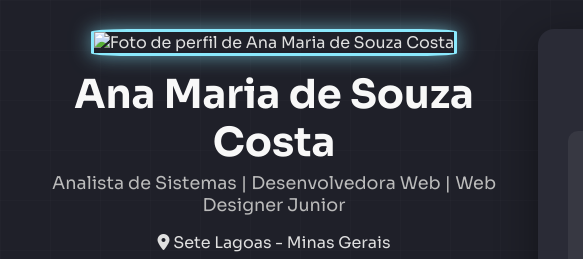
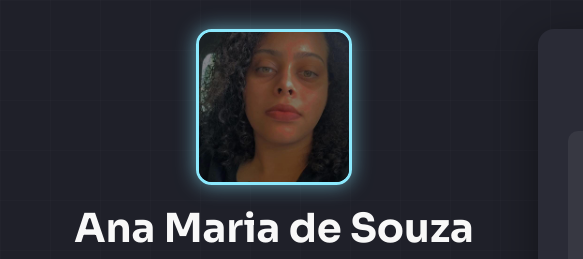
Before and after one commit to anacostasouza/perfil, a plain HTML site: page index.html in a window 1280 px wide. Shown: the top 259 px of the page, 0-583 px from the left. Drawn offline with Linux system fonts and the light colour scheme; the site is published under a folder, as on GitHub Pages, so addresses that start at the root find nothing.

Commit message:
Update index.html

```diff
--- a/index.html
+++ b/index.html
@@ -9,14 +9,14 @@
     <link rel="stylesheet" href="style.css">
     <link href="https://fonts.googleapis.com/css2?family=Sora:wght@400;700&display=swap" rel="stylesheet">
     <link href="https://cdnjs.cloudflare.com/ajax/libs/font-awesome/6.0.0-beta3/css/all.min.css" rel="stylesheet">
-    <link rel="icon" type="image/svg+xml" href="/assets/icon.png" />
+    <link rel="icon" type="image/svg+xml" href="assets/icon.png" />
 </head>
 
 <body>
     <div class="main-layout">
         <aside class="left-panel">
             <div class="profile-summary">
-                <img src="/assets/imagens/anasouza.jpeg" alt="Foto de perfil de Ana Maria de Souza Costa" class="profile-photo">
+                <img src="assets/imagens/anasouza.jpeg" alt="Foto de perfil de Ana Maria de Souza Costa" class="profile-photo">
                 <h1>Ana Maria de Souza Costa</h1>
                 <p class="role">Analista de Sistemas | Desenvolvedora Web | Web Designer Junior</p>
                 <p class="localizacao"><i class="fas fa-map-marker-alt"></i> Sete Lagoas - Minas Gerais</p>
```
